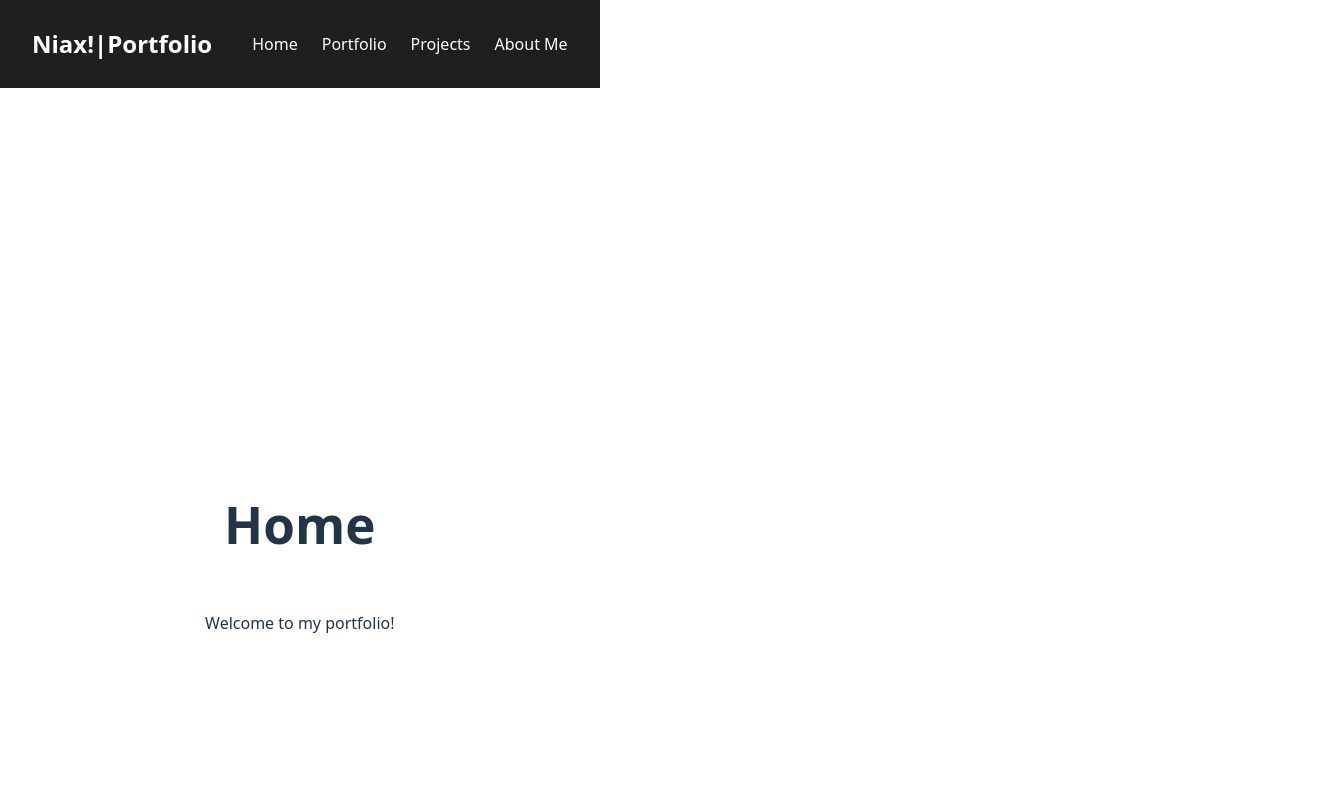
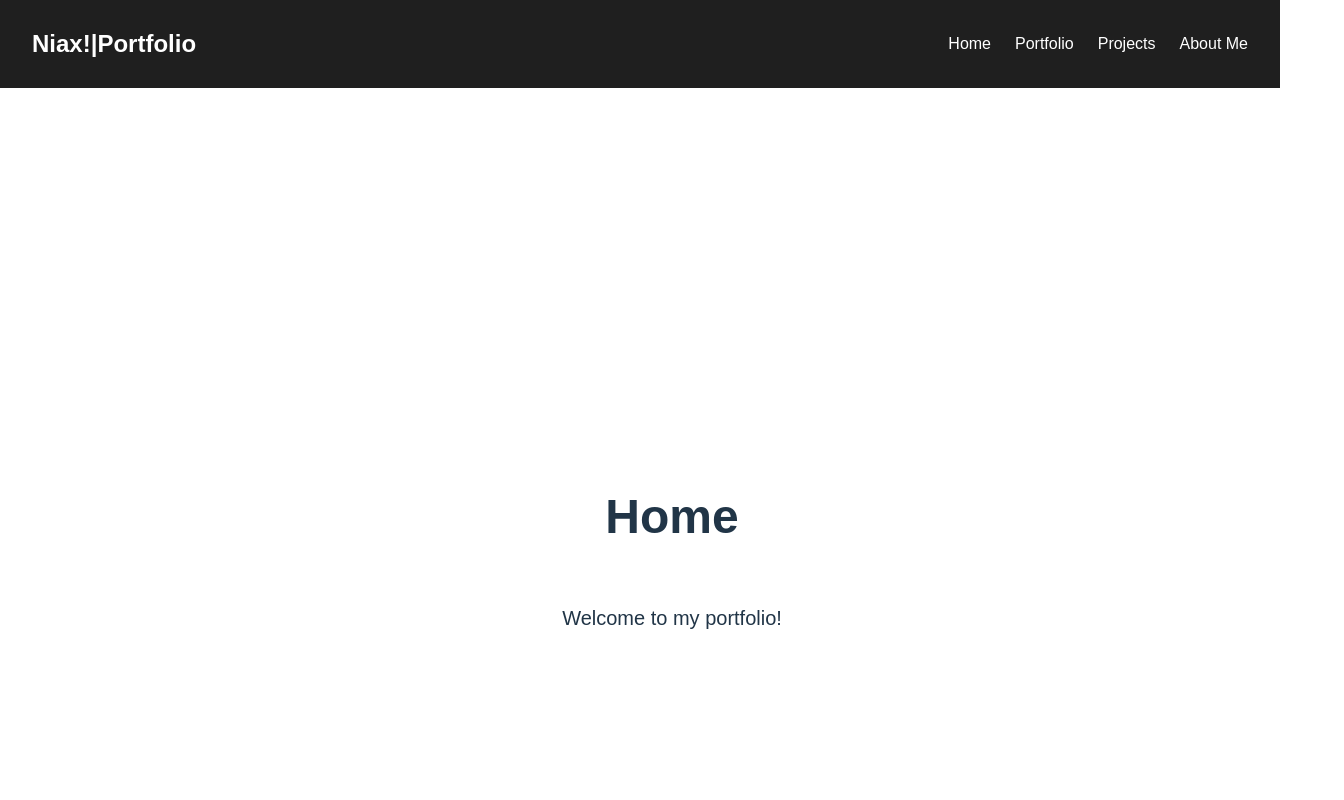
Before and after one commit to VictorySpecificationII/flowersbythebed-photography, a React (Vite) app: page / in a window 1280 px wide. Shown: the top 800 px of the page, 1344 px wide, since content can reach past the window. Built offline with nearby package versions, Linux system fonts and the light colour scheme.

Commit message:
modified css to span site across entire page

```diff
--- a/src/App.css
+++ b/src/App.css
@@ -1,8 +1,30 @@
+/* Reset and stretch everything */
+html, body, #root {
+  margin: 0;
+  padding: 0;
+  width: 100%;
+  min-height: 100%;
+  box-sizing: border-box;
+  font-family: Arial, sans-serif;
+}
+
+/* Make each section fill the viewport */
 .section {
-  height: 100vh;
+  width: 100%;        /* full width */
+  min-height: 100vh;  /* full viewport height */
   padding: 4rem 2rem;
   display: flex;
   flex-direction: column;
   justify-content: center;
   align-items: center;
 }
+
+/* Optional: prevent content from looking narrow on desktop */
+.section h1 {
+  font-size: 3rem;   /* bigger headings for desktop */
+}
+.section p {
+  font-size: 1.25rem;
+  max-width: 800px;  /* keep text readable */
+  text-align: center;
+}
```
